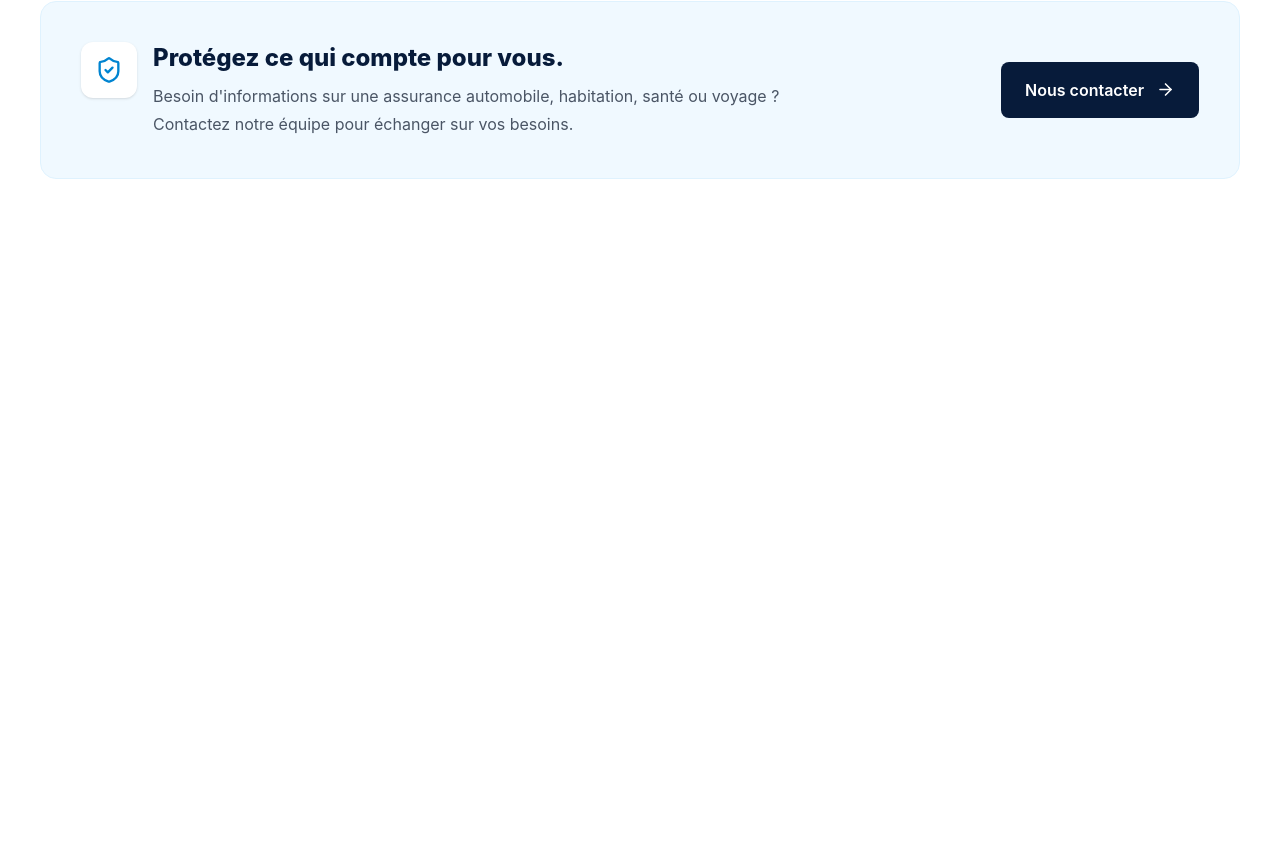
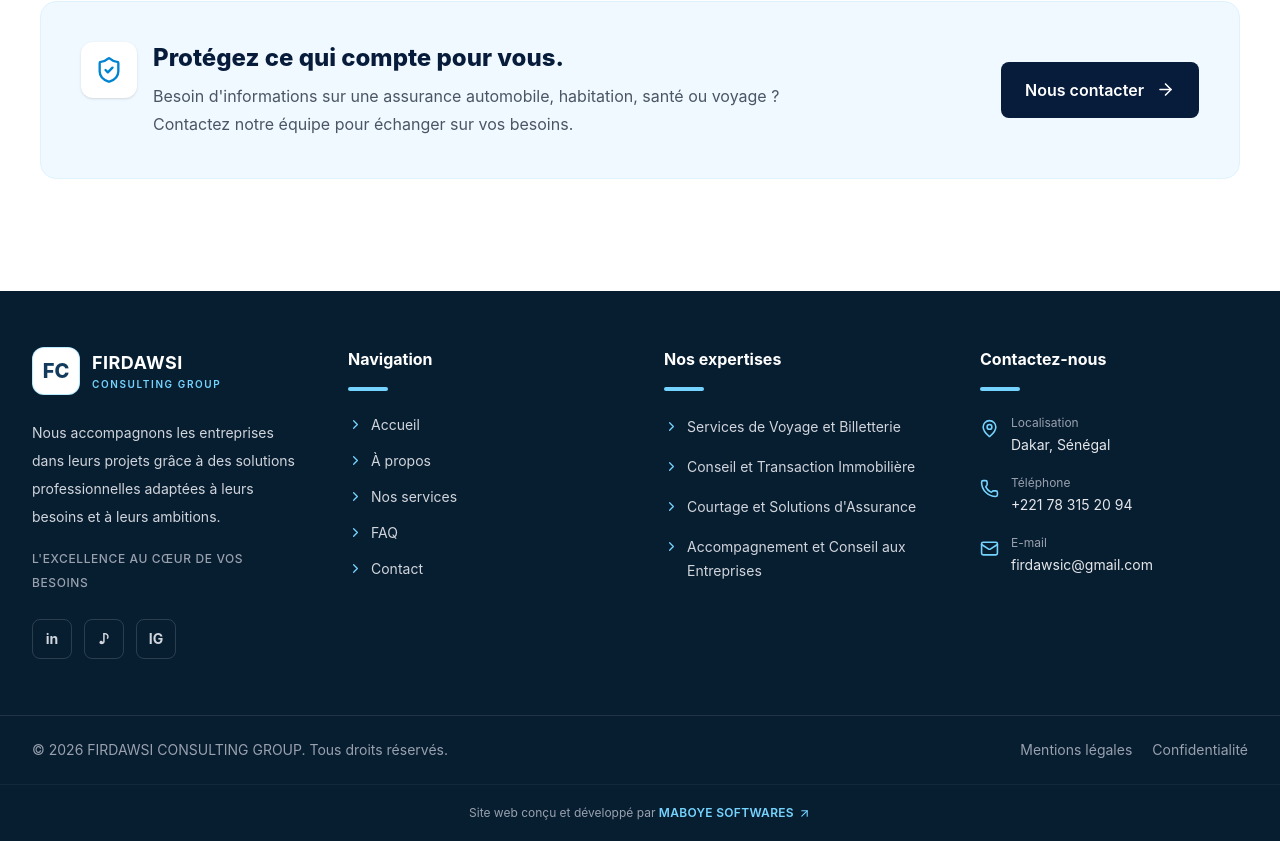
Before and after one commit to muhammad18-diop/Site-firdawsi, a React (Vite) app: page /actualite in a window 1280 px wide. Shown: the part 6911-7752 px from the top of the page. Before the commit the page ends 7202 px from the top, so only its background shows below. Built offline with nearby package versions, Linux system fonts and the light colour scheme.

Commit message:
ajout du foooter page actualite compet

```diff
--- a/src/Pages/Actualite.jsx
+++ b/src/Pages/Actualite.jsx
@@ -4,6 +4,7 @@ import HeroActualites from "../Components/HeroActualite"
 import BlogVoyages from "../Components/BlogVoyage"
 import BlogImmobilier from "../Components/BlogImmobilier"
 import BlogAssurance from "../Components/BlogAssurance"
+import Footer from "../Components/Footer"
 function Actualite(){
 
 
@@ -14,6 +15,7 @@ function Actualite(){
             <BlogVoyages />
             <BlogImmobilier />
             <BlogAssurance />
+            <Footer />
         </div>
     )
 }
```
